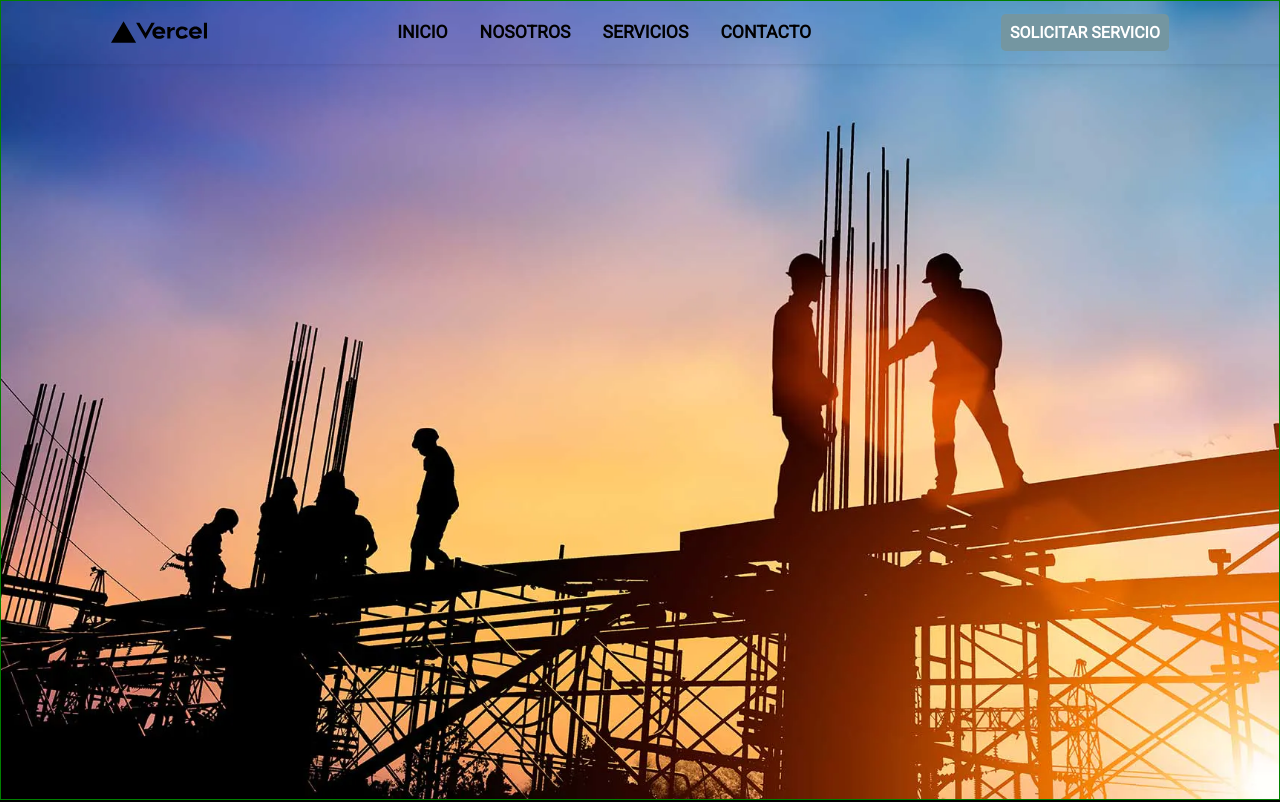
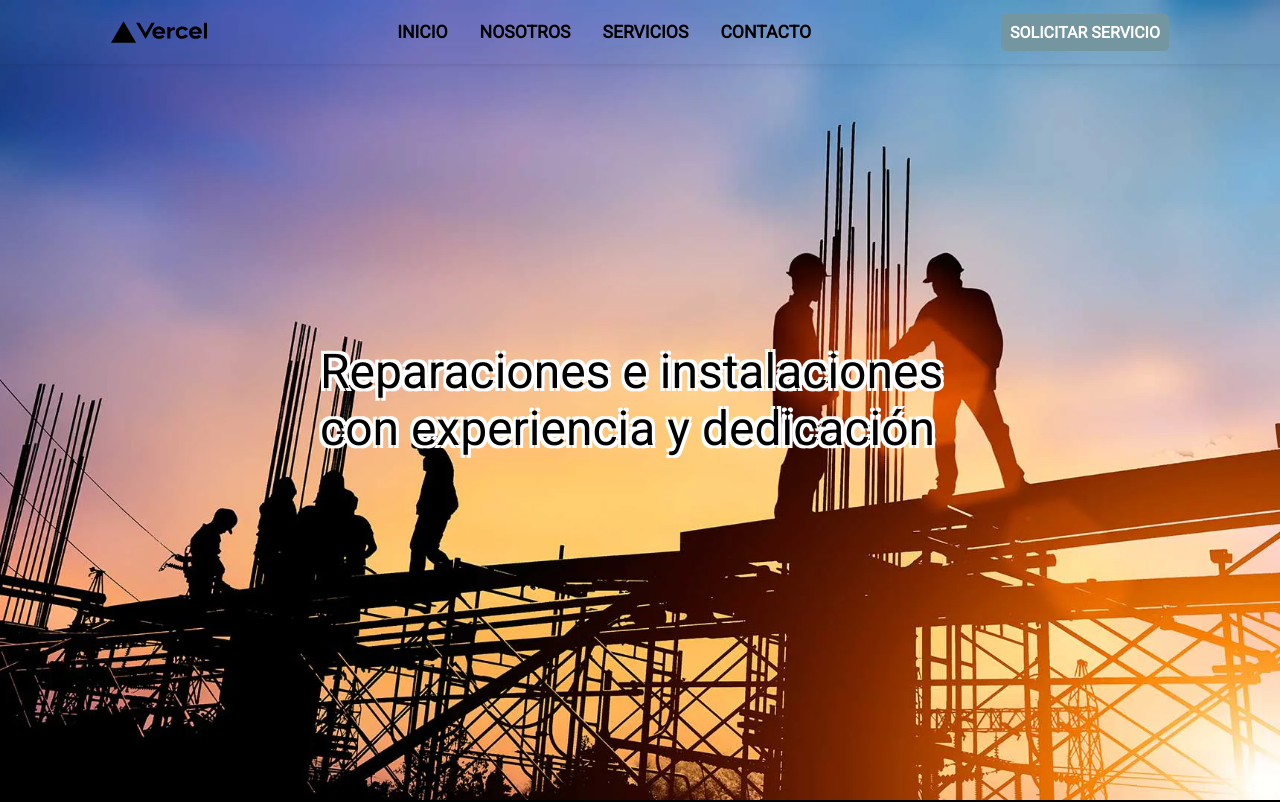
Before and after one commit to edsoncuno/my-maestro, a Next.js app: page / in a window 1280 px wide. Shown: the top 802 px of the page. Built offline with nearby package versions, Linux system fonts and the light colour scheme.

Commit message:
actualizando inicio

```diff
--- a/src/components/inicio/Inicio.js
+++ b/src/components/inicio/Inicio.js
@@ -1,9 +1,9 @@
 import styles from "./Inicio.module.css";
 
 export default function App() {
-  /*
-
-  <div className={styles.container}>
+  return (
+    <section id="section-inicio" className={styles.app}>
+      <div className={styles.container}>
         <div className={styles.carrusel}></div>
         <div className={styles.texto}>
           <h1 className={styles.titulo}>My Maestro</h1>
@@ -12,10 +12,6 @@ export default function App() {
           </p>
         </div>
       </div>
-  */
-  return (
-    <section id="section-inicio" className={styles.app}>
-      <div className={styles.container}></div>
     </section>
   );
 }
--- a/src/components/inicio/Inicio.module.css
+++ b/src/components/inicio/Inicio.module.css
@@ -3,39 +3,32 @@
   width: 100%;
 }
 
-.container {
+.app .container {
   width: 100%;
   height: 100%;
-  border: 1px solid green;
+}
+
+.app .container .carrusel {
+  width: 100%;
+  height: 100%;
   background-image: url("./assets/imagen1.png");
   background-size: cover;
   background-position: center;
   background-repeat: no-repeat;
 }
 
-.container .carrusel {
-  width: 100%;
-  height: 100%;
-  /*
-  background-image: url("./assets/imagen1.png");
-  background-size: cover;
-  background-position: center;
-  background-repeat: no-repeat;
-  */
-}
-
-.container .texto {
+.app .container .texto {
   position: absolute;
   top: 50%;
   left: 50%;
   transform: translate(-50%, -50%);
 }
 
-.container .texto .titulo {
+.app .container .texto .titulo {
   display: none;
 }
 
-.container .texto .parrafo {
+.app .container .texto .parrafo {
   font-size: 3rem;
   text-shadow: -3px -3px 0 white,
     /* Borde superior izquierdo */ 3px -3px 0 white,
```
